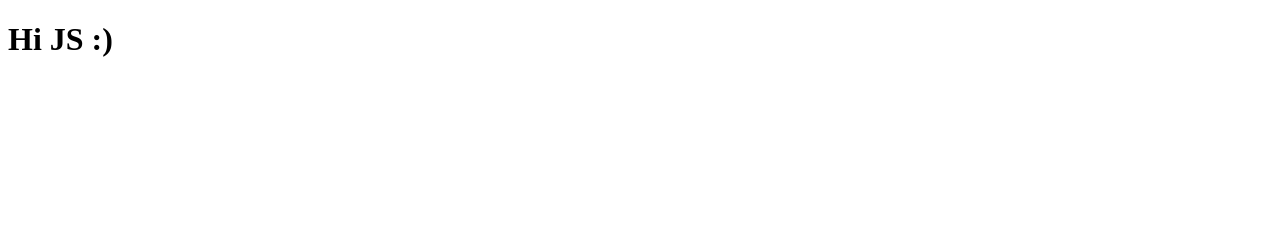
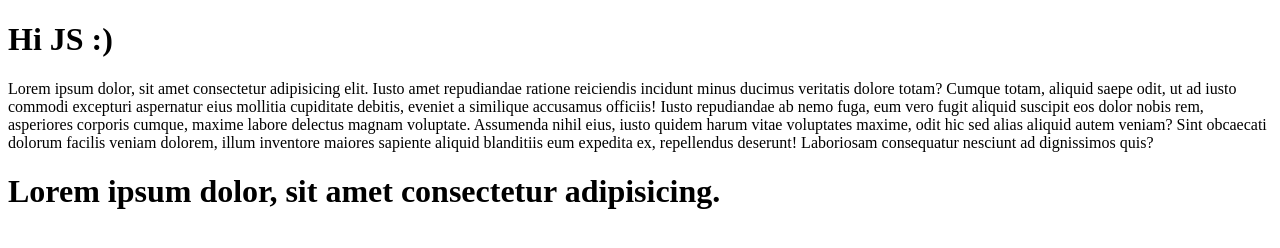
Before and after one commit to shakhzodbekbobobekov/git-test, a plain HTML site: page index.html in a window 1280 px wide. Drawn offline with Linux system fonts and the light colour scheme.

Commit message:
commit html

```diff
--- a/index.html
+++ b/index.html
@@ -8,6 +8,20 @@
   </head>
   <body>
     <h1>Hi JS :)</h1>
+    <p>
+      Lorem ipsum dolor, sit amet consectetur adipisicing elit. Iusto amet
+      repudiandae ratione reiciendis incidunt minus ducimus veritatis dolore
+      totam? Cumque totam, aliquid saepe odit, ut ad iusto commodi excepturi
+      aspernatur eius mollitia cupiditate debitis, eveniet a similique accusamus
+      officiis! Iusto repudiandae ab nemo fuga, eum vero fugit aliquid suscipit
+      eos dolor nobis rem, asperiores corporis cumque, maxime labore delectus
+      magnam voluptate. Assumenda nihil eius, iusto quidem harum vitae
+      voluptates maxime, odit hic sed alias aliquid autem veniam? Sint obcaecati
+      dolorum facilis veniam dolorem, illum inventore maiores sapiente aliquid
+      blanditiis eum expedita ex, repellendus deserunt! Laboriosam consequatur
+      nesciunt ad dignissimos quis?
+    </p>
+    <h1>Lorem ipsum dolor, sit amet consectetur adipisicing.</h1>
 
     <script src="./app.js"></script>
   </body>
```
